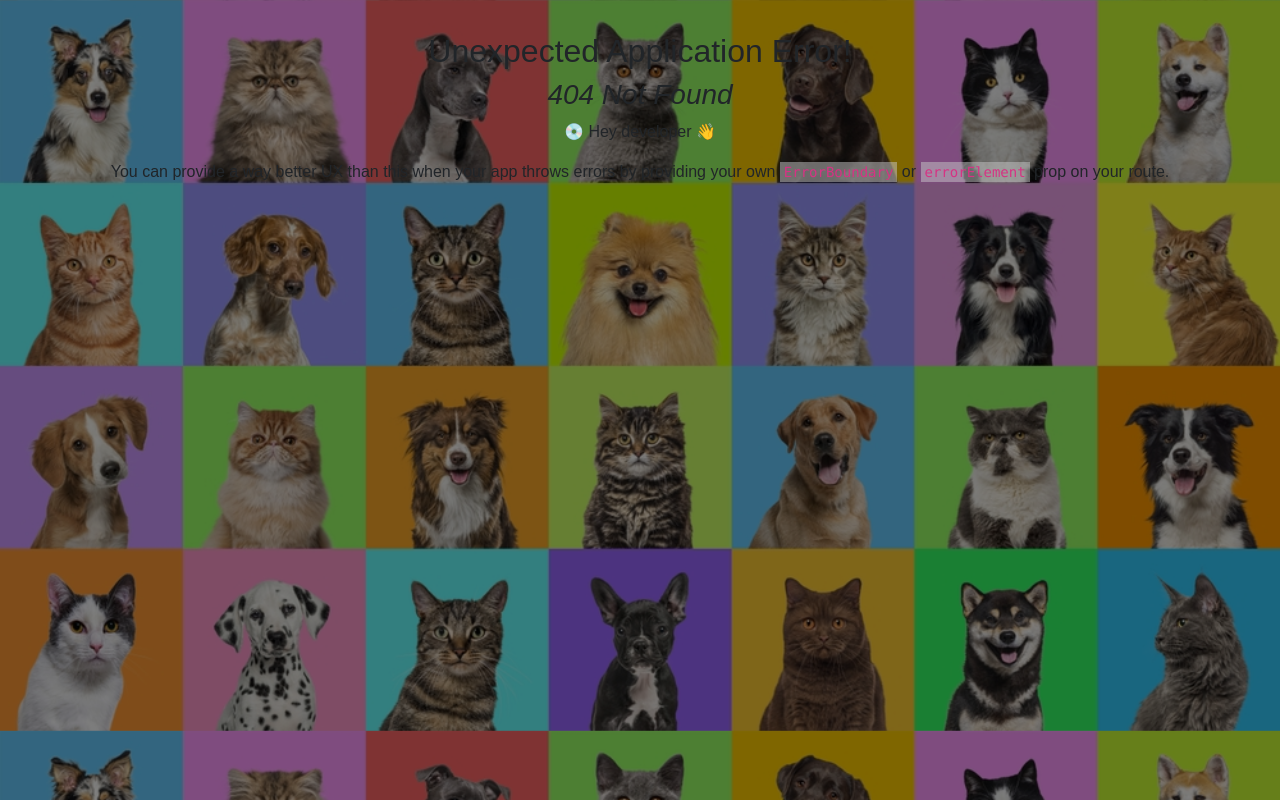
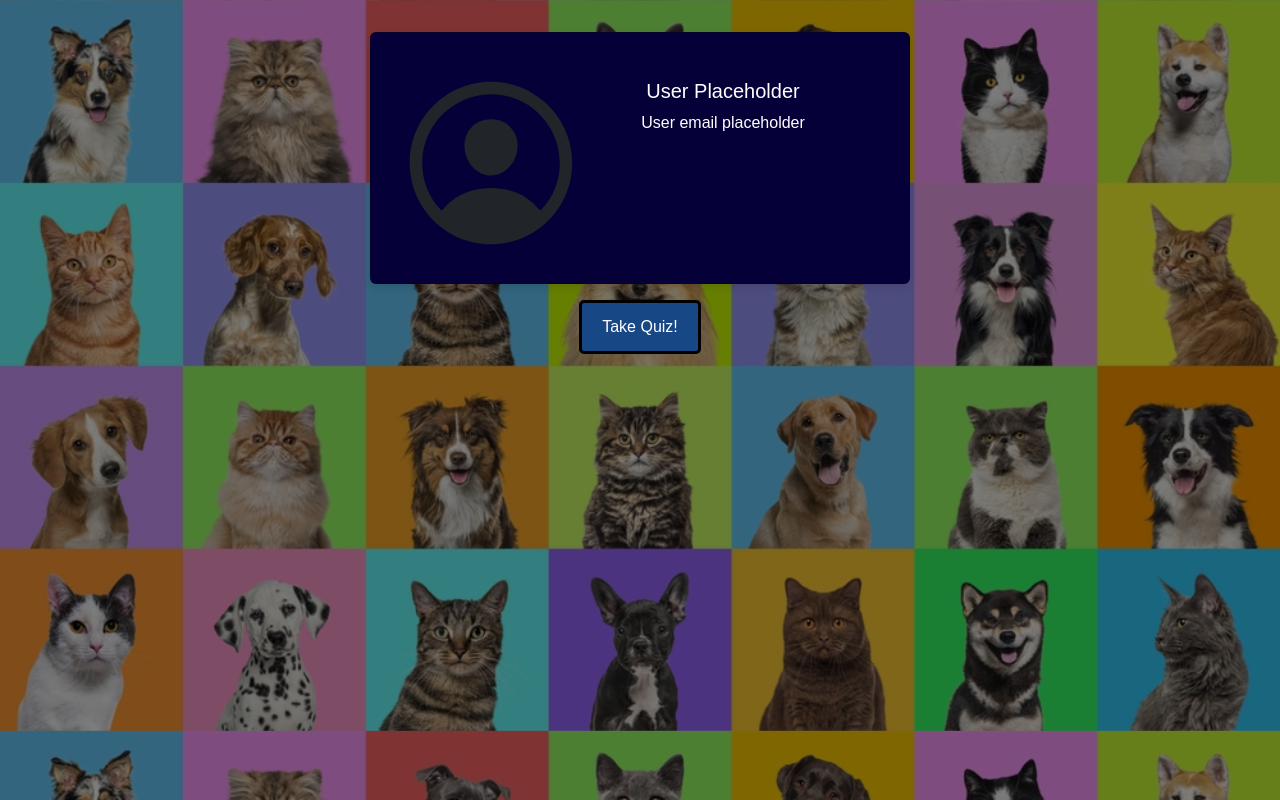
Before and after one commit to acantu9/pets-r-us, a React (Vite) app in the folder client/: page /User_Profile in a window 1280 px wide. Before the commit this address had no page. Built offline with nearby package versions, Linux system fonts and the light colour scheme.

Commit message:
User Profile Page

```diff
--- a/client/package.json
+++ b/client/package.json
@@ -10,12 +10,15 @@
     "preview": "vite preview"
   },
   "dependencies": {
-    "bootstrap": "^5.3.x",
     "@apollo/client": "^3.7.14",
+    "bootstrap": "^5.3.2",
+    "bootstrap-icons": "^1.11.3",
     "graphql": "^16.6.0",
     "jwt-decode": "^3.1.2",
     "react": "^18.2.0",
+    "react-bootstrap": "^2.10.0",
     "react-dom": "^18.2.0",
+    "react-icons": "^5.0.1",
     "react-router-dom": "^6.11.2"
   },
   "devDependencies": {
--- a/client/src/main.jsx
+++ b/client/src/main.jsx
@@ -7,7 +7,7 @@ import App from './App.jsx'
 import Signup from './pages/Signup';
 import Login from './pages/Login';
 import Search from './pages/Search';
-
+import User_profile from './pages/User-Profile.jsx';
 //import './index.css'
 
 const router = createBrowserRouter([
@@ -26,6 +26,10 @@ const router = createBrowserRouter([
       {
         path: "/Search",
         element: <Search />
+      },
+      {
+        path: "/User_Profile",
+        element: <User_profile />
       }
     ]
   },
--- a/client/src/pages/User-Profile.jsx
+++ b/client/src/pages/User-Profile.jsx
@@ -1,43 +1,34 @@
 import { useState } from 'react';
-import { Link } from 'react-router-dom';
+import { Link, useNavigate } from 'react-router-dom';
 import { useMutation } from '@apollo/client';
 import { LOGIN_USER } from '../utils/mutations';
-
+import '../styles/ProfilePage.css';
 import Auth from '../utils/auth';
 
 import React from "react";
 import ReactDOM from "react-dom";
-import App from "./App";
+import Button from "react-bootstrap/Button";
+import { IoPersonCircleOutline } from "react-icons/io5";
 
-
-const rootElement = document.getElementById("root");
-ReactDOM.render(
-  <React.StrictMode>
-    <App />
-  </React.StrictMode>,
-  rootElement
-);
-
-function App() {
+function user_profile() {
     const user = 'Profile' //Replace with Users profile info
     const favorites = 'favorites-btn'
     //const donate = 'donate-btn'
     //const quiz = 'take-quiz'
-}
 
 return(
 <main>
 {/* User Profile Card */}
-<div class="card mb-3" style="max-width: 540px;">
+<div class="card mb-3" style= {{maxWidth:"540px", backgroundColor:"#050038", borderstyle: "solid"}}>
   <div class="row g-0">
     <div class="col-md-4">
-
+    <IoPersonCircleOutline size="200px"/>
 {/* User Icon */}
     </div>
     <div class="col-md-8">
       <div class="card-body">
         <h5 class="card-title">User Placeholder</h5>
-        <p class="card-text"> user email placeholder </p>
+        <p class="card-text"> User email placeholder </p>
       </div>
     </div>
   </div>
@@ -48,9 +39,11 @@ return(
   href="quiz-form-placeholder"
   target="_blank"
   className='quiz-button'>
-  <Button> Take Quiz! </Button>
+  <Button > Take Quiz! </Button>
   </a>
-
 </div>
 </main>
 );
+}
+
+export default user_profile
--- /dev/null
+++ b/client/src/styles/ProfilePage.css
@@ -0,0 +1,26 @@
+*{
+    padding: 0;
+    margin: 0;
+    box-sizing: border-box;
+}
+
+
+.card-title{
+    color: white;
+}
+
+.card-text{
+    color: white;
+}
+
+
+.card mb-3{
+    border-style: solid;
+}
+
+
+.btn-primary{
+    background-color: rgb(24, 71, 133);
+    border-style: solid;
+    border-color: rgb(0, 0, 0);
+}
--- a/package.json
+++ b/package.json
@@ -15,5 +15,8 @@
   "license": "ISC",
   "devDependencies": {
     "concurrently": "^5.1.0"
+  },
+  "dependencies": {
+
   }
 }
```
Also changed, not shown: 2 other files (tests, documents, lock files or other folders).
